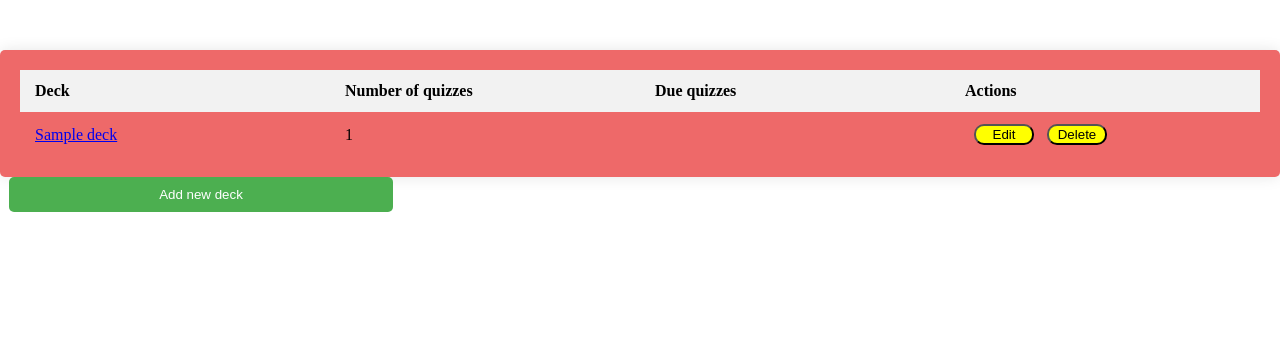
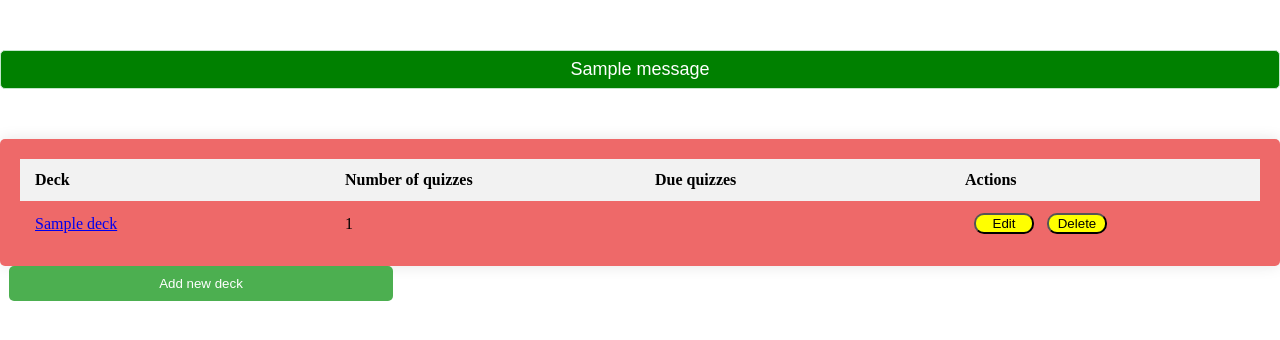
Before and after one commit to samuelkanyingi/quiz_web_app, a Flask app: page /decks in a window 1280 px wide. Shown: the part 62-402 px from the top of the page. Run offline with Flask 3, Linux system fonts and the light colour scheme; tables that the repository leaves empty hold one stand-in row (values such as "Sample post"); one stand-in notice (Sample message) is shown.

Commit message:
feat(flashMessages): add a confirmation success message when deck is added
- I added a flash message in home.html to display flask flash message
- Added flash to my add_deck route to use flash function

```diff
--- a/app.py
+++ b/app.py
@@ -284,17 +284,21 @@ def home():
 
 
 @app.route('/add_deck', methods=['POST'])
+@login_required
 def add_deck():
-    title = request.form['title']
+    if request.method == 'POST':
+        print("Received POST request for adding a deck")
+        title = request.form['title']
+        print(f"Received title: {title}")
+        # Create a new deck object
+        new_deck = Deck(title=title, name='Default Name', quiz_count=0, user_id=current_user.id)
+        db.session.add(new_deck)
+        db.session.commit()
 
-    # Create a new deck object
-    new_deck = Deck(title=title, name='Default Name', quiz_count=0)
-    db.session.add(new_deck)
-    db.session.commit()
-
-    #return jsonify({'message': 'deck created successfully'}), 201
-    #return render_template('home.html')
-    return redirect(url_for('home'))
+        flash('Deck created successfully!', 'success')
+        return redirect(url_for('home'))
+    else:
+        return render_template('home.html')
 
 
 
--- a/templates/home.html
+++ b/templates/home.html
@@ -229,6 +229,25 @@ button a{
        .edit-deck-button:hover {
         background-color: #306ba3;
        }
+       .flash-messages {
+        margin-top: 0;
+        margin-bottom: 0;
+    }
+    .flash-success {
+    background-color: green;
+    color: white;
+    border: 1px solid #c3e6cb;
+    text-align: center;
+    font-family: sans-serif;
+    font-size: large;
+    }
+    .flash {
+        margin-bottom: 0;
+        padding: 8px;
+        border-radius: 5px;
+    }
+
+
 
 
 
@@ -261,6 +280,18 @@ button a{
     </div>
 </div>
 <body>
+    {% with messages = get_flashed_messages(with_categories=true) %}
+  {% if messages %}
+    <div class="flash-messages">
+      {% for category, message in messages %}
+        <div class="flash flash-{{ category }}">
+          {{ message }}
+        </div>
+      {% endfor %}
+    </div>
+  {% endif %}
+{% endwith %}
+
     <div id="table-container">
         {% if decks %}
         <table id="quiz-table">
```
